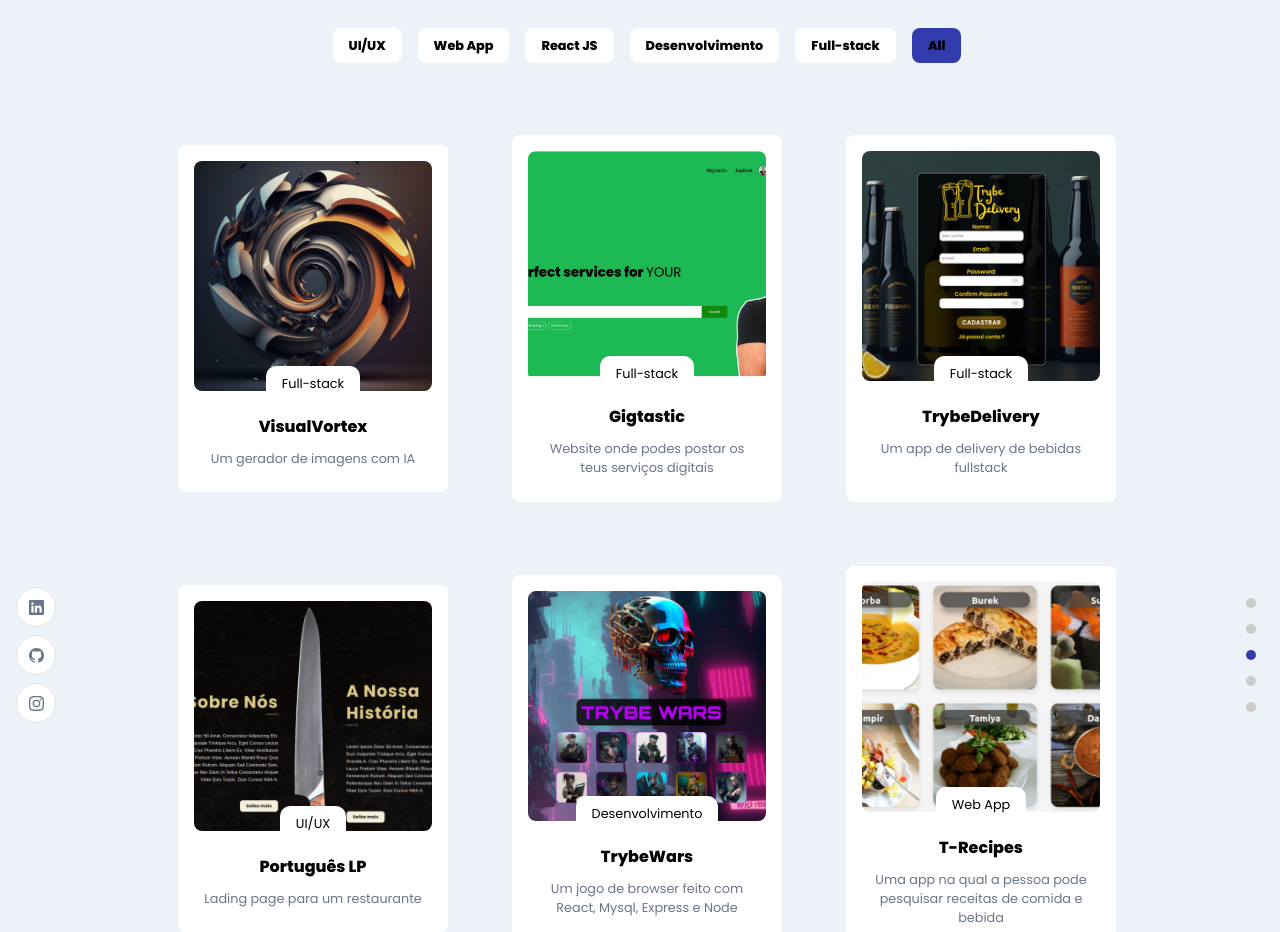
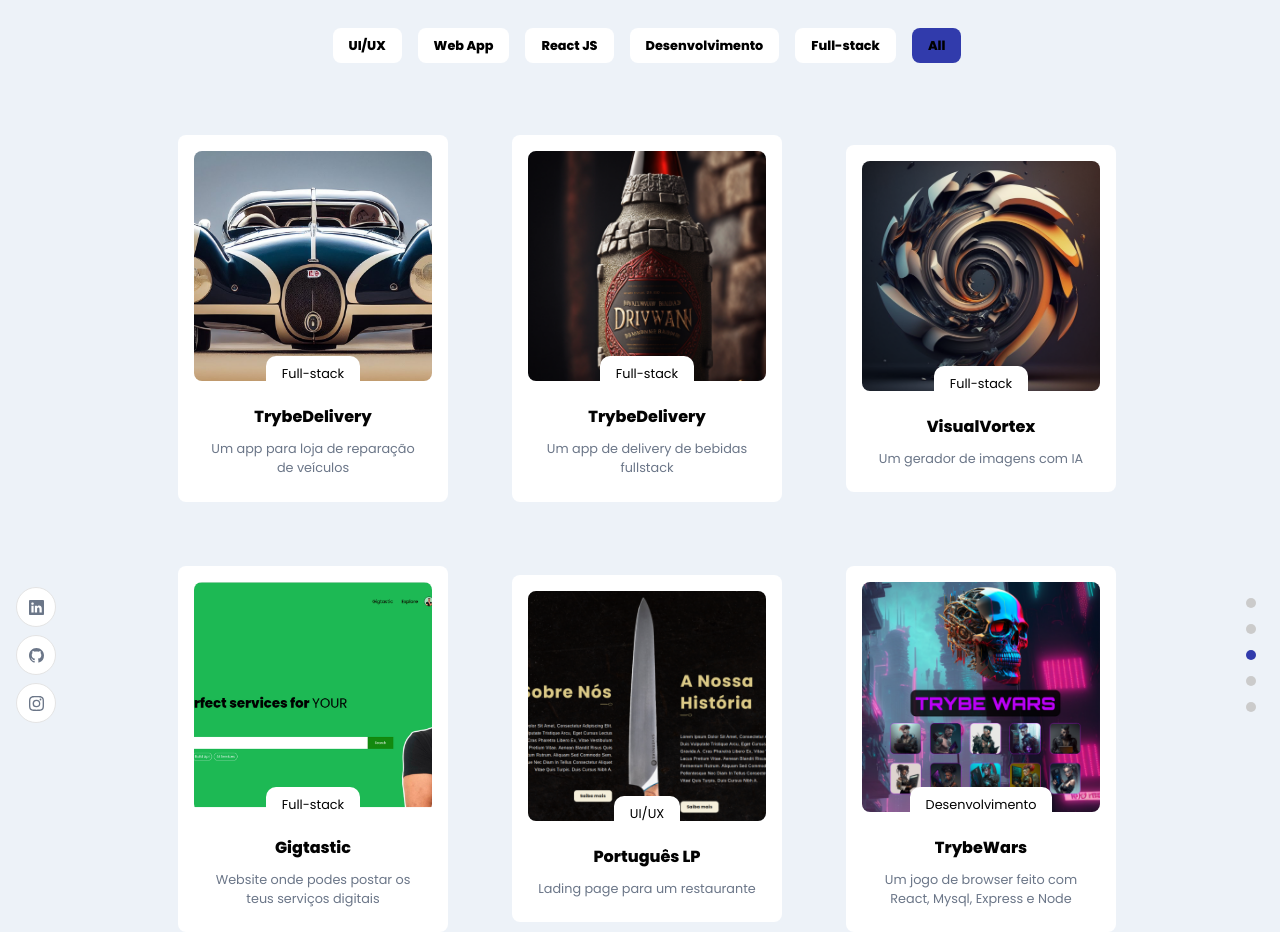
Before and after one commit to FranciscoCosta/portfolio, a React (Create React App) app: page / in a window 1280 px wide. Shown: the part 1860-2792 px from the top of the page. Built offline with nearby package versions, Linux system fonts and the light colour scheme.

Commit message:
:Feat: Added new work AutoMatch

```diff
--- a/src/data/work.js
+++ b/src/data/work.js
@@ -6,8 +6,27 @@ import work5 from "../assets/work5.png";
 import visualVortex from "../assets/visualVortex.png";
 import gigtastic from "../assets/gigtatisc.png";
 import TrybeDelivery from "../assets/TrybeDelivery.png";
+import AutoMatch from "../assets/autoMatch.png";
 
 const work = [
+  {
+    name: "AutoMatch",
+    img: AutoMatch,
+    description: "Um app para loja de reparação de veículos",
+    projectLink: "automatch2023.netlify.app/",
+    codeLink: "https://github.com/FranciscoCosta/Car-system",
+    title: "TrybeDelivery",
+    tags: ["Full-stack", "Web App", "React JS"],
+  },
+  {
+    name: "TrybeDelivery",
+    img: TrybeDelivery,
+    description: "Um app de delivery de bebidas fullstack",
+    projectLink: "https://www.linkedin.com/posts/francisco-costa-dev_react-github-mysql-activity-7054151317769887745-aQpn?utm_source=share&utm_medium=member_desktop",
+    codeLink: "https://github.com/FranciscoCosta/TrybeDelivery",
+    title: "TrybeDelivery",
+    tags: ["Full-stack", "Web App", "React JS"],
+  },
   {
     name: "VisualVortex",
     img: visualVortex,
@@ -26,16 +45,6 @@ const work = [
     title: "Gigtastic",
     tags: ["Full-stack", "Web App", "React JS"],
   },
-  {
-    name: "TrybeDelivery",
-    img: TrybeDelivery,
-    description: "Um app de delivery de bebidas fullstack",
-    projectLink: "https://www.linkedin.com/posts/francisco-costa-dev_react-github-mysql-activity-7054151317769887745-aQpn?utm_source=share&utm_medium=member_desktop",
-    codeLink: "https://github.com/FranciscoCosta/TrybeDelivery",
-    title: "TrybeDelivery",
-    tags: ["Full-stack", "Web App", "React JS"],
-  },
-
   {
     name: "Restaurante",
     img: work1,
```
Also changed, not shown: src/assets/TrybeDelivery.png, src/assets/autoMatch.png (added).
